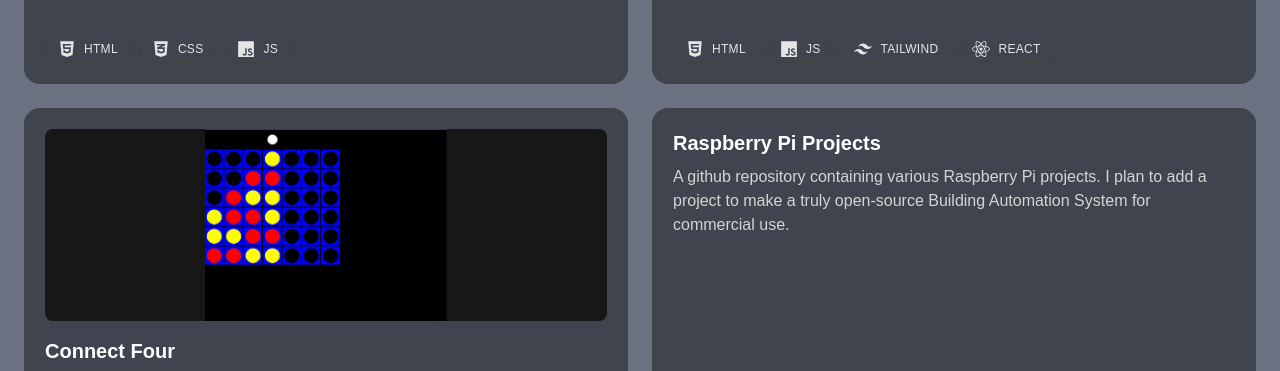
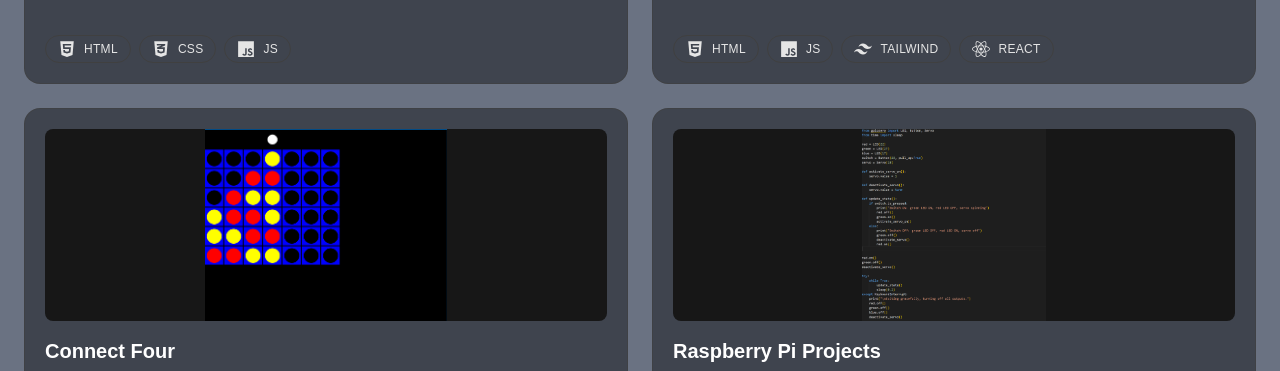
Before and after one commit to stephengray12/portfolio-website, a Next.js app: page / in a window 1280 px wide. Shown: the part 1740-2111 px from the top of the page. Built offline with nearby package versions, Linux system fonts and the light colour scheme.

Commit message:
Added last project image.

```diff
--- a/src/app/page.js
+++ b/src/app/page.js
@@ -55,7 +55,7 @@ const projects = [
       "Nursing 'Till I Code is a free, open-source site for nursing students, featuring clear blogs, quick-reference formulas, and interactive quizzes to make studying easier and more effective.",
     link: "https://www.nursingtillicode.org/",
     tech: ["HTML", "CSS", "JS"],
-    image: "/nursingtillicode.png", // put file in /public/nursingtillicode.png (or adjust path)
+    image: "/nursingtillicode.png",
   },
   {
     title: "Trigon Engineering",
@@ -64,7 +64,7 @@ const projects = [
     link: "https://github.com/stephengray12/Trigon-Engineering",
     tech: ["HTML", "JS", "Tailwind", "React"],
     image: "/trigonengineering.png",
-    // image: "/projects/trigon.png",
+
   },
   {
     title: "Connect Four",
@@ -73,7 +73,7 @@ const projects = [
     link: "https://github.com/stephengray12/cpsc2376-Gray/tree/main/projects/project04",
     tech: ["C++"],
     image: "/connectfour.png",
-    // image: "/projects/connect-four.png",
+
   },
   {
     title: "Raspberry Pi Projects",
@@ -81,7 +81,8 @@ const projects = [
       "A github repository containing various Raspberry Pi projects. I plan to add a project to make a truly open-source Building Automation System for commercial use.",
     link: "https://github.com/stephengray12/Rasberry_Pi_Projects",
     tech: ["Python"],
-    // image: "/projects/rpi.png",
+    image: "/raspberrypi.png"
+
   },
 ];
 
@@ -146,7 +147,7 @@ const SkillBar = ({ skill, animate }) => (
   </div>
 );
 
-// UPDATED: consistent card height + image fit + scrollable description on hover
+
 const ProjectCard = ({ project, i }) => (
   <motion.a
     key={project.title}
@@ -160,7 +161,7 @@ const ProjectCard = ({ project, i }) => (
     variants={cardVariants}
     custom={i}
   >
-    {/* Screenshot (fits without cropping) */}
+
     {project.image ? (
       <div className="relative w-full h-48 mb-4 rounded-lg overflow-hidden bg-neutral-900 p-2">
         <Image
@@ -175,7 +176,7 @@ const ProjectCard = ({ project, i }) => (
 
     <h3 className="text-xl font-semibold text-white">{project.title}</h3>
 
-    {/* Description: clipped by default, scrolls on hover to keep card heights identical */}
+
     <div className="mt-2 text-neutral-300 pr-1 overflow-hidden max-h-[96px] group-hover:overflow-auto">
       {project.desc}
     </div>
```
Also changed, not shown: public/raspberrypi.png (added).
